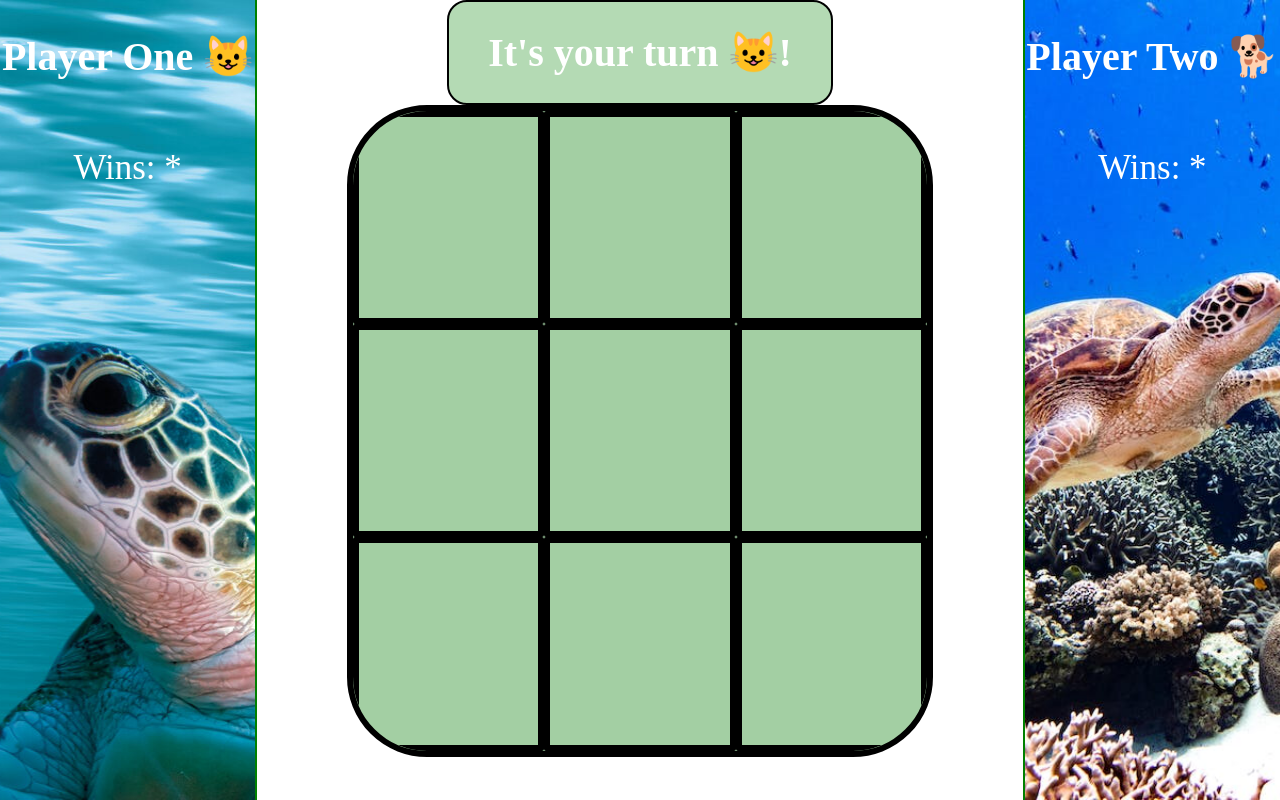
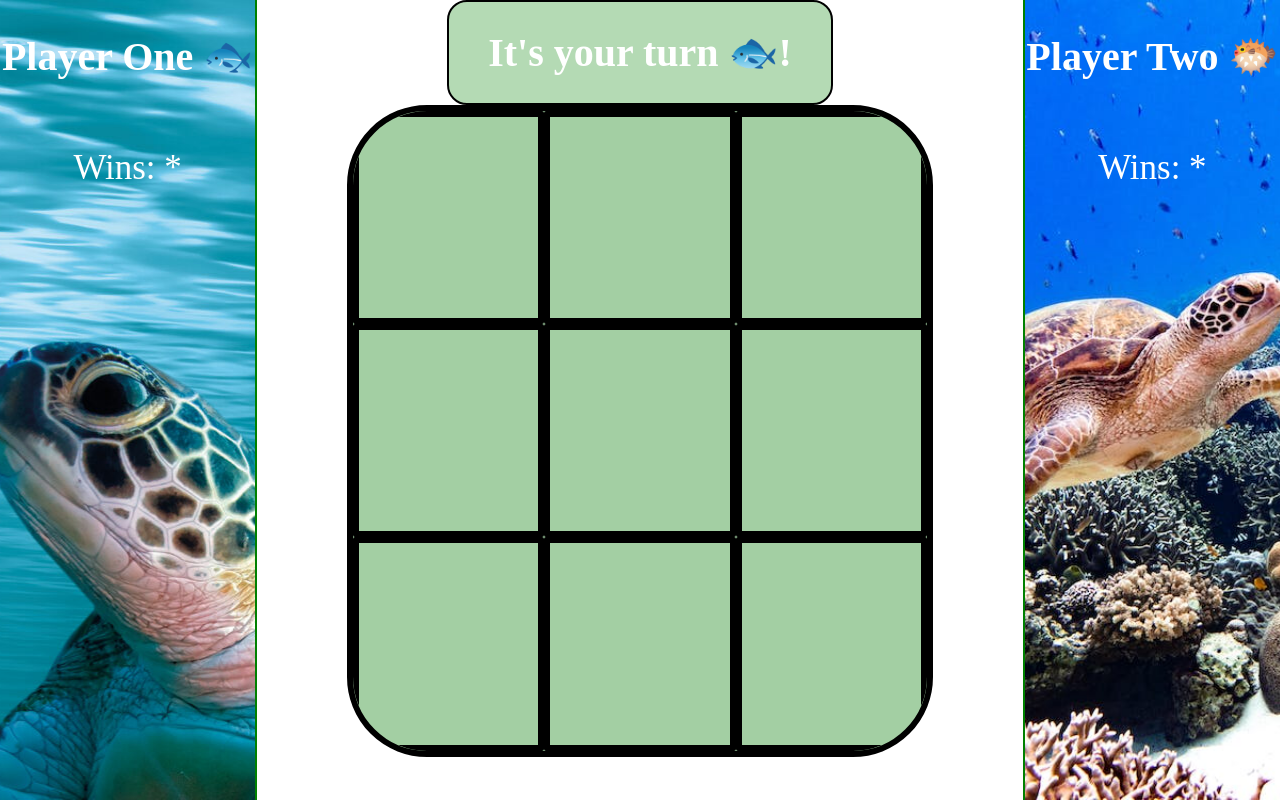
Before and after one commit to tdmburr/tic-tac-toe, a plain HTML site: page index.html in a window 1280 px wide. Drawn offline with Linux system fonts and the light colour scheme.

Commit message:
feat: Add new tokens.

```diff
--- a/index.html
+++ b/index.html
@@ -10,7 +10,7 @@
 </head>
 <body>
   <aside class="player-one">
-    <h1>Player One 😺</h1>
+    <h1>Player One 🐟</h1>
     <p class="p1-win">Wins: *</p>
   </aside>
   <main class="game-container">
@@ -30,7 +30,7 @@
     </div>
   </main>
   <aside class="player-two">
-    <h1>Player Two 🐕</h1>
+    <h1>Player Two 🐡</h1>
     <p class="p2-win">Wins: *</p>
   </aside>
   <script type="text/javascript" src="./src/player.js"></script>
--- a/src/game.js
+++ b/src/game.js
@@ -1,7 +1,7 @@
 class Game {
   constructor() {
-    this.playerOne = new Player(1, "😺")
-    this.playerTwo = new Player(2, "🐕")
+    this.playerOne = new Player(1, "🐟")
+    this.playerTwo = new Player(2, "🐡")
     this.draw = false
     this.winner = null
     this.turns = 0
```
